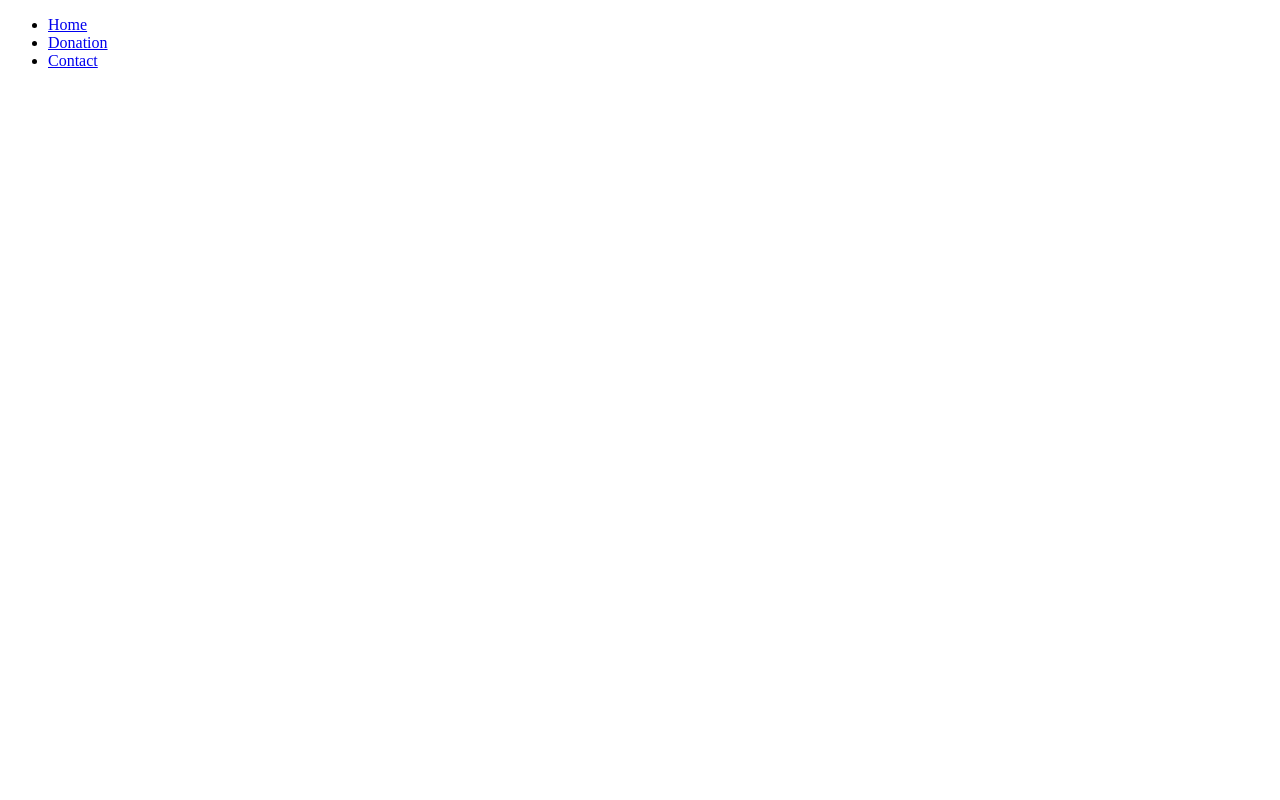
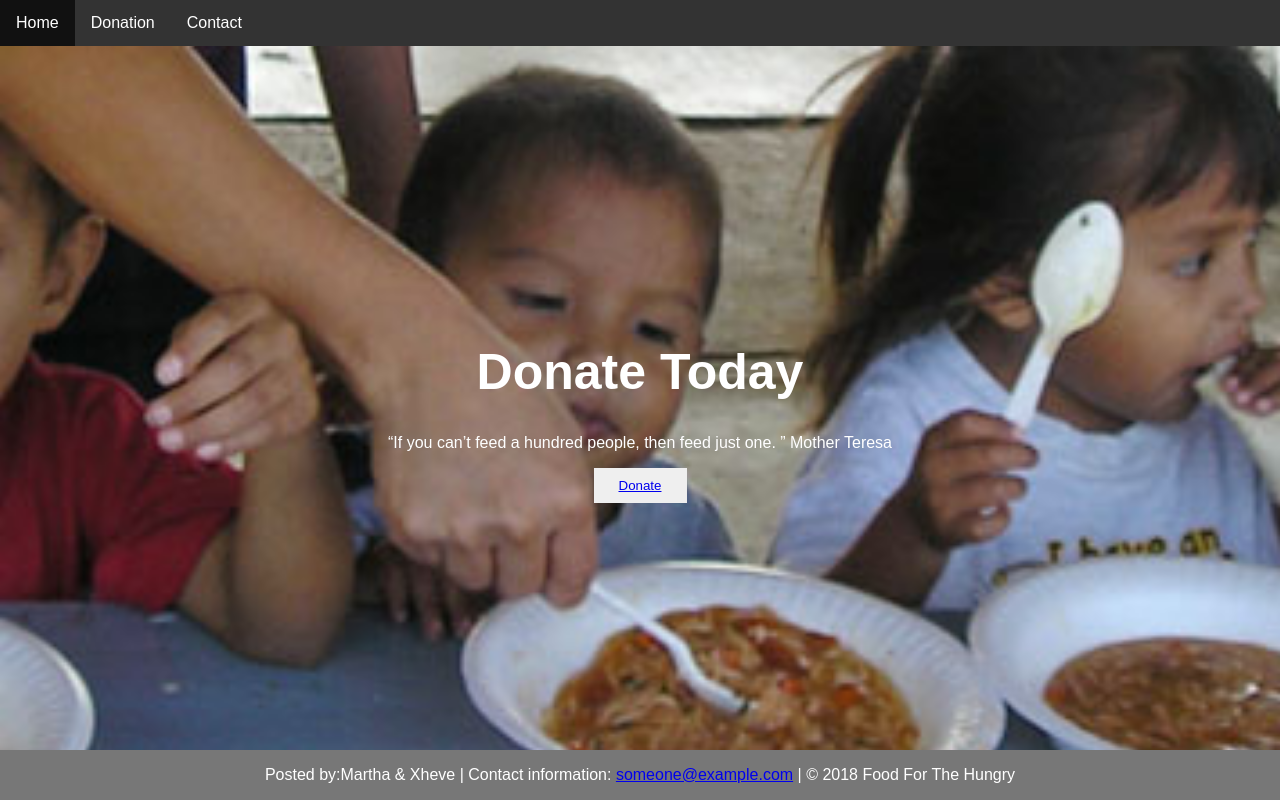
Before and after one commit to Marthe01/TTP-day1-Project, a plain HTML site: page index.html in a window 1280 px wide. Drawn offline with Linux system fonts and the light colour scheme.

Commit message:
Created the home page including the navigation menu and the footr

```diff
--- a/index.html
+++ b/index.html
@@ -4,12 +4,23 @@
 		<title>Food for the Hungry</title>
 	</head>
 	<body>
-		<ul>
+		<link rel="stylesheet" href="style.css">
+		<ul class="navManue">
 			<li><a href="#Home.html"> Home</a></li>
 			<li><a href="Donation.html"> Donation</a></li>
 			<li><a href="Contact.html"> Contact</a></li>
 		</ul>
+		<div class="homeImage">
+				<div class="homeText">
+				  <h1 style="font-size:50px">Donate Today</h1>
+				  <p><q cite="https://www.imdb.com/title/tt0062622/quotes/qt0396921">If you can’t feed a hundred people, then feed just one. </q> Mother Teresa</p>
+				 <button ><a href="Donation.html"> Donate </a></button>
+				</div>
+			  </div>
 
+			  <footer>
+					<p>Posted by:Martha & Xheve | Contact information: <a href="mailto:someone@example.com">someone@example.com</a> | © 2018 Food For The Hungry </p>
+		     </footer>
 
 	</body>
 </html>
--- /dev/null
+++ b/style.css
@@ -0,0 +1,72 @@
+
+ul {
+    list-style-type: none;
+    margin: 0;
+    padding: 0;
+    overflow: hidden;
+    background-color: #333;
+  }
+
+  li {
+    float: left;
+  }
+
+  ul> li a {
+    display: block;
+    color: white;
+    text-align: center;
+    padding: 14px 16px;
+    text-decoration: none;
+  }
+
+  li a:hover {
+    background-color: #111;
+  }
+  body, html {
+    height: 100%;
+    margin: 0;
+    font-family: Arial, Helvetica, sans-serif;
+  }
+
+  .homeImage {
+    background-image: url("homeImage.jpg");
+    height: 90%;
+    background-position: center;
+    background-repeat: no-repeat;
+    background-size: cover;
+    position: relative;
+  }
+
+  .homeText {
+    text-align: center;
+    position: absolute;
+    top: 50%;
+    left: 50%;
+    transform: translate(-50%, -50%);
+    color: white;
+  }
+
+  .homeText button {
+    border: none;
+    outline: 0;
+    padding: 10px 25px;
+    text-align: center;
+    cursor: pointer;
+  }
+
+  .homeText button:hover {
+    background-color: rgb(213, 241, 55);
+    color: rgb(231, 228, 35);
+  }
+
+  footer {
+    background-color: #777;
+    padding: 0px;
+    text-align: center;
+    color: white;
+    position:absolute;
+    bottom:0;
+    width:100%;
+     height:50px;   /* Height of the footer */
+
+  }
```
Also changed, not shown: homeImage.jpg (added).
